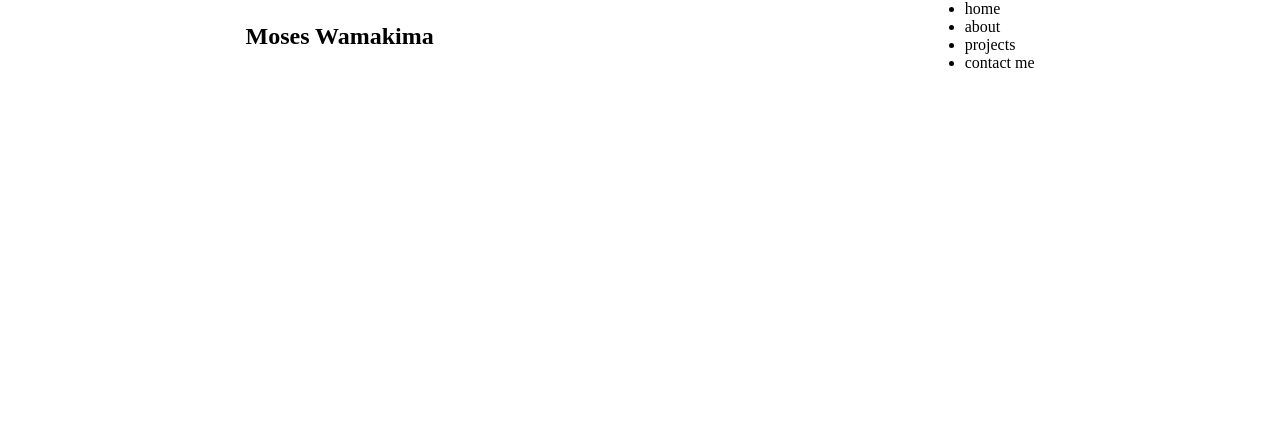
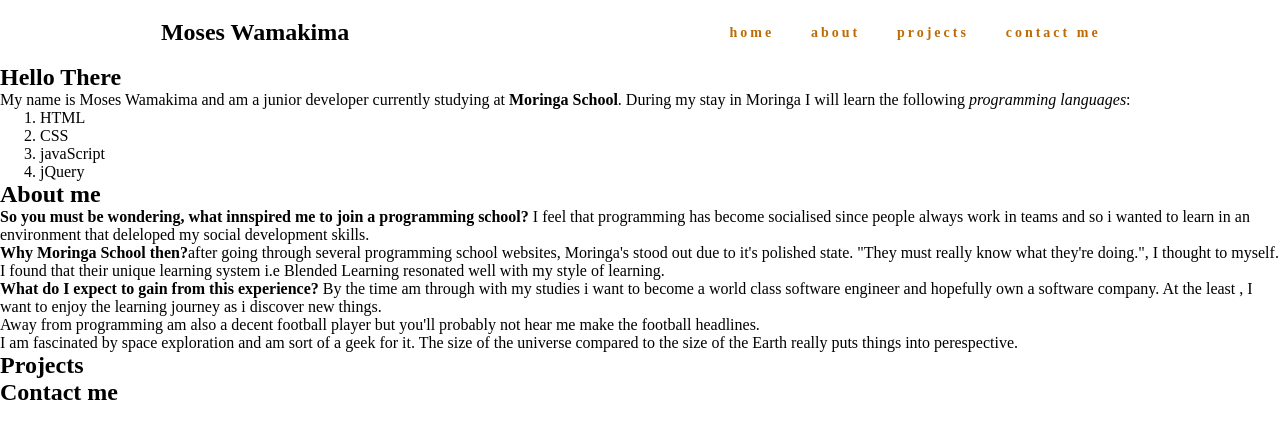
Before and after one commit to wamakimaN/landing-page, a plain HTML site: page index.html in a window 1280 px wide. Drawn offline with Linux system fonts and the light colour scheme.

Commit message:
add an intro and about me section

```diff
--- a/css/styles.css
+++ b/css/styles.css
@@ -1,11 +1,31 @@
-*{
+* {
   border: 0px;
-  margin:0px;
+  margin: 0px;
   box-sizing: border-box;
 }
-nav{
- display: flex;
- justify-content: space-around;
- align-items: center;
- min-height: 8vh;
+
+nav {
+  display: flex;
+  justify-content: space-around;
+  align-items: center;
+  min-height: 8vh;
 }
+
+.links {
+  display: flex;
+  justify-content: space-around;
+  width: 35%;
+}
+
+.links li {
+  list-style: none;
+}
+
+.links a {
+  text-decoration: none;
+  letter-spacing: 3px;
+  font-weight: bold;
+  font-size: 14px;
+  color: rgb(190, 107, 4);
+  list-style: none;
+}
--- a/index.html
+++ b/index.html
@@ -10,16 +10,45 @@
 </head>
 
 <body>
-  <div class="navigation">
+  <div class="navigation" id="navi">
     <nav>
       <h2>Moses Wamakima</h2>
-      <ul>
-        <li>home</li>
-        <li>about</li>
-        <li>projects</li>
-        <li>contact me</li>
+      <ul class="links">
+        <li><a href="#navi">home</a></li>
+        <li><a href="#about">about</a></li>
+        <li><a href="#projects">projects</a></li>
+        <li><a href="#contact-me">contact me</a></li>
       </ul>
     </nav>
+    <div class="drop">
+      <div class="line1"></div>
+      <div class="line2"></div>
+      <div class="line3"></div>
+    </div>
+  </div>
+  <h2>Hello There</h2>
+  <p>My name is Moses Wamakima and am a junior developer currently studying at <strong>Moringa School</strong>. During my stay in Moringa I will learn the following <em>programming languages</em>:</p>
+  <ol>
+    <li>HTML</li>
+    <li>CSS</li>
+    <li>javaScript</li>
+    <li>jQuery</li>
+  </ol>
+
+  <div id="about">
+    <h2>About me</h2>
+    <p><strong>So you must be wondering, what innspired me to join a programming school?</strong> I feel that programming has become socialised since people always work in teams and so i wanted to learn in an environment that deleloped my social development skills.</p>
+    <P><strong>Why Moringa School then?</strong>after going through several programming school websites, Moringa's stood out due to it's polished state. "They must really know what they're doing.", I thought to myself. I found that their unique learning system i.e Blended Learning resonated well with my style of learning.</P>
+    <p><strong>What do I expect to gain from this experience? </strong>By the time am through with my studies i want to become a world class software engineer and hopefully own a software company. At the least , I want to enjoy the learning journey as i discover new things.</p>
+    <p>Away from programming am also a decent football player but you'll probably not hear me make the football headlines.</p>
+    <p>I am fascinated by space exploration and am  sort of a geek for it. The size of the universe compared to the size of the Earth really puts things into perespective.</p>
+  </div>
+  <div id="projects">
+    <h2>Projects</h2>
+
+  </div>
+  <div id="contact-me">
+    <h2>Contact me</h2>
   </div>
 </body>
 
```
Also changed, not shown: images/banner.jpg (added).
